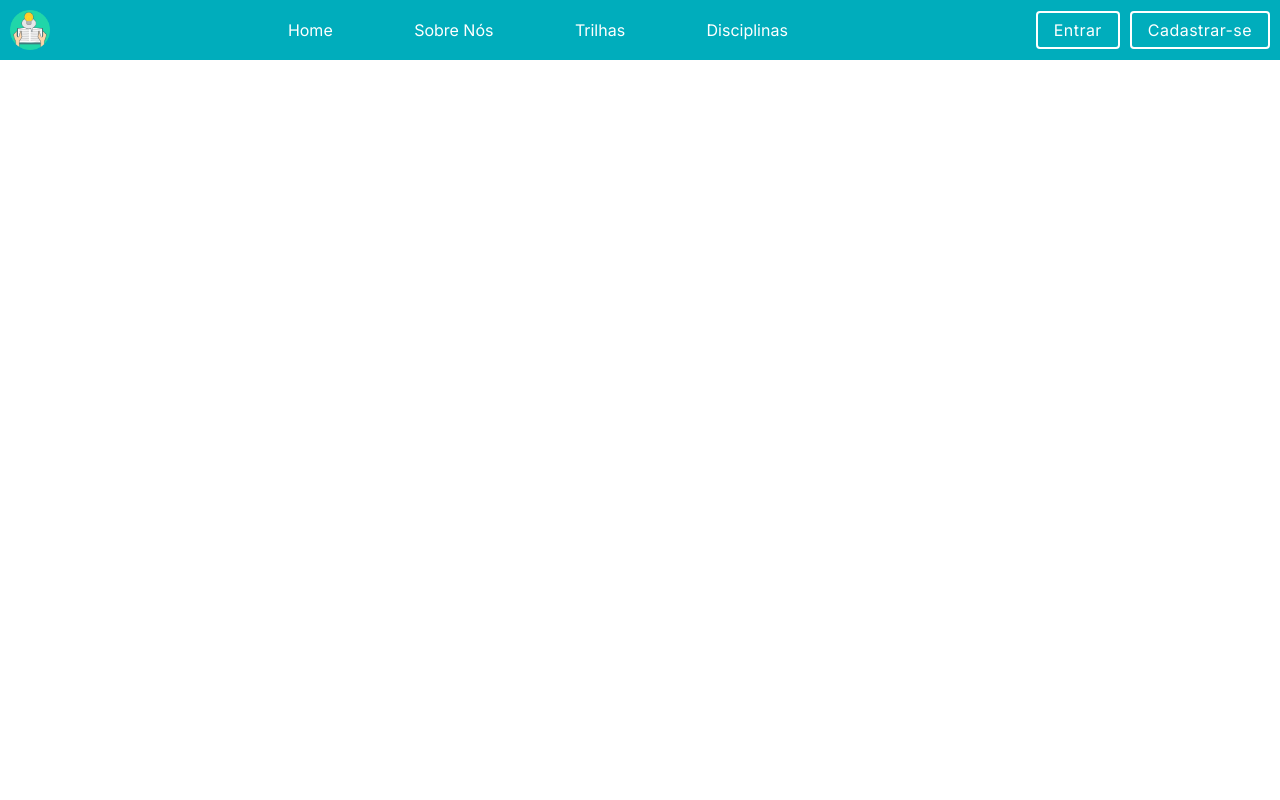
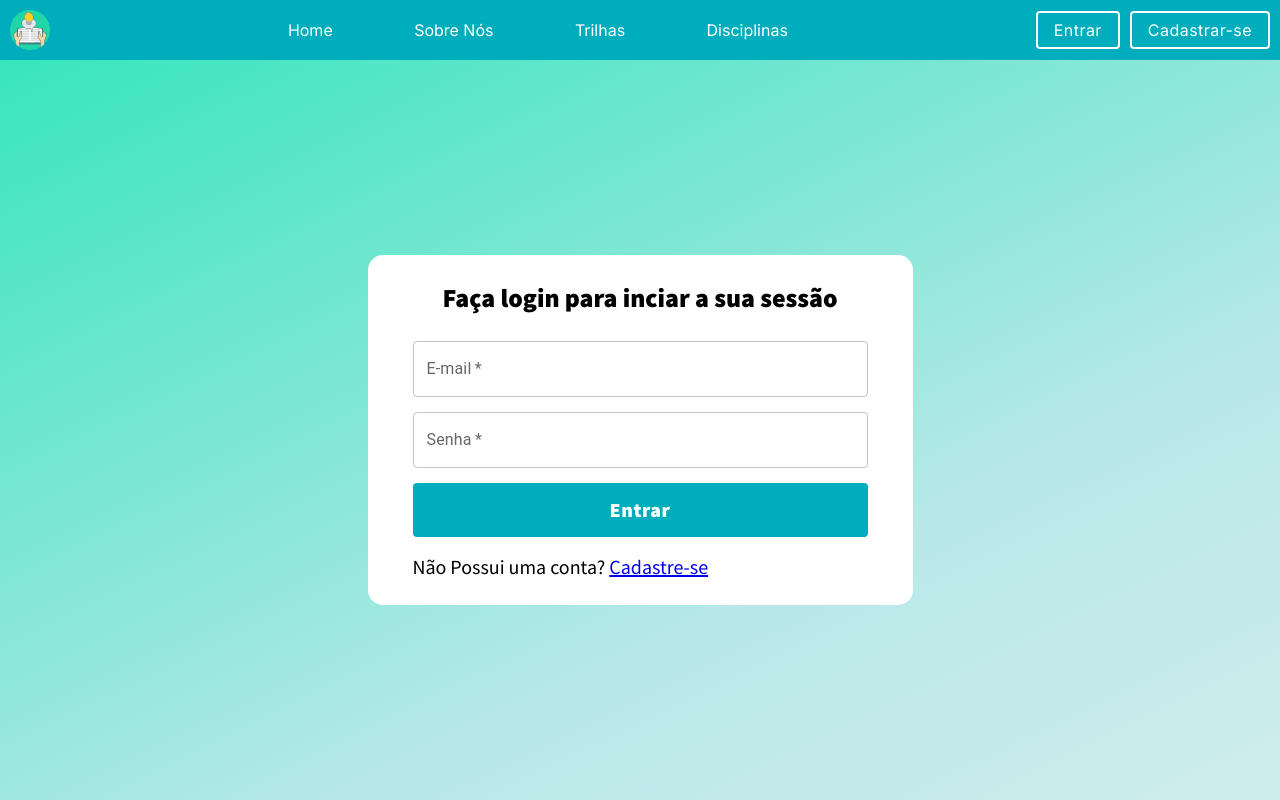
Before and after one commit to jvitorfeliciano/Know-Bridge, a React (Create React App) app: page /sign-in in a window 1280 px wide. Built offline with nearby package versions, Linux system fonts and the light colour scheme.

Commit message:
feat: add sign in component

```diff
--- a/src/App.js
+++ b/src/App.js
@@ -2,6 +2,7 @@ import { BrowserRouter, Routes, Route } from "react-router-dom";
 import GlobalStyle from "./assets/styles";
 import Header from "./components/Header";
 import HomePage from "./pages/HomePage";
+import SignIn from "./pages/SignIn";
 import SignUp from "./pages/SignUp";
 
 function App() {
@@ -12,6 +13,7 @@ function App() {
             <Routes>
                 <Route path="/" element={<HomePage />} />
                 <Route path="sign-up" element={<SignUp />} />
+                <Route path="sign-in" element={<SignIn />} />
             </Routes>
         </BrowserRouter>
     );
--- /dev/null
+++ b/src/pages/SignIn/index.js
@@ -0,0 +1,60 @@
+import styled from "styled-components";
+import AuthContainer from "../../components/AuthContainer";
+import colorDictionary from "../../constants/colors";
+import TextField from "@mui/material/TextField";
+import InputWrapper from "../../components/InputWrapper";
+import Button from "../../components/Button";
+import { Link, useNavigate } from "react-router-dom";
+import { useState } from "react";
+import useSignUp from "../../hooks/api/useSignUp";
+
+export default function SignIn() {
+    return (
+        <AuthContainer>
+            <Form>
+                <h1>Faça login para inciar a sua sessão</h1>
+                <InputWrapper>
+                    <TextField fullWidth name="email" label="E-mail" type="email" required />
+                </InputWrapper>
+                <InputWrapper>
+                    <TextField fullWidth name="password" label="Senha" type="password" required />
+                </InputWrapper>
+                <Button fullWidth sx={{ height: "54px" }} type="submit">
+                    Entrar
+                </Button>
+                <p>
+                    Não Possui uma conta? <Link to="sign-in">Cadastre-se</Link>
+                </p>
+            </Form>
+        </AuthContainer>
+    );
+}
+
+const Form = styled.form`
+    width: 545px;
+    height: 350px;
+    border-radius: 15px;
+    background: ${colorDictionary.white};
+    padding: 0 45px;
+
+    h1 {
+        text-align: center;
+        color: ${colorDictionary.black};
+        font-family: "Source Sans Pro", sans-serif;
+        font-weight: 900;
+        font-size: 26px;
+        margin: 30px 0;
+    }
+    button {
+        font-family: "Source Sans Pro", sans-serif !important;
+        font-weight: 700 !important;
+        font-size: 20px !important;
+    }
+    p {
+        font-family: "Source Sans Pro";
+        font-style: normal;
+        font-weight: 400;
+        font-size: 20px;
+        margin-top: 20px;
+    }
+`;
```
